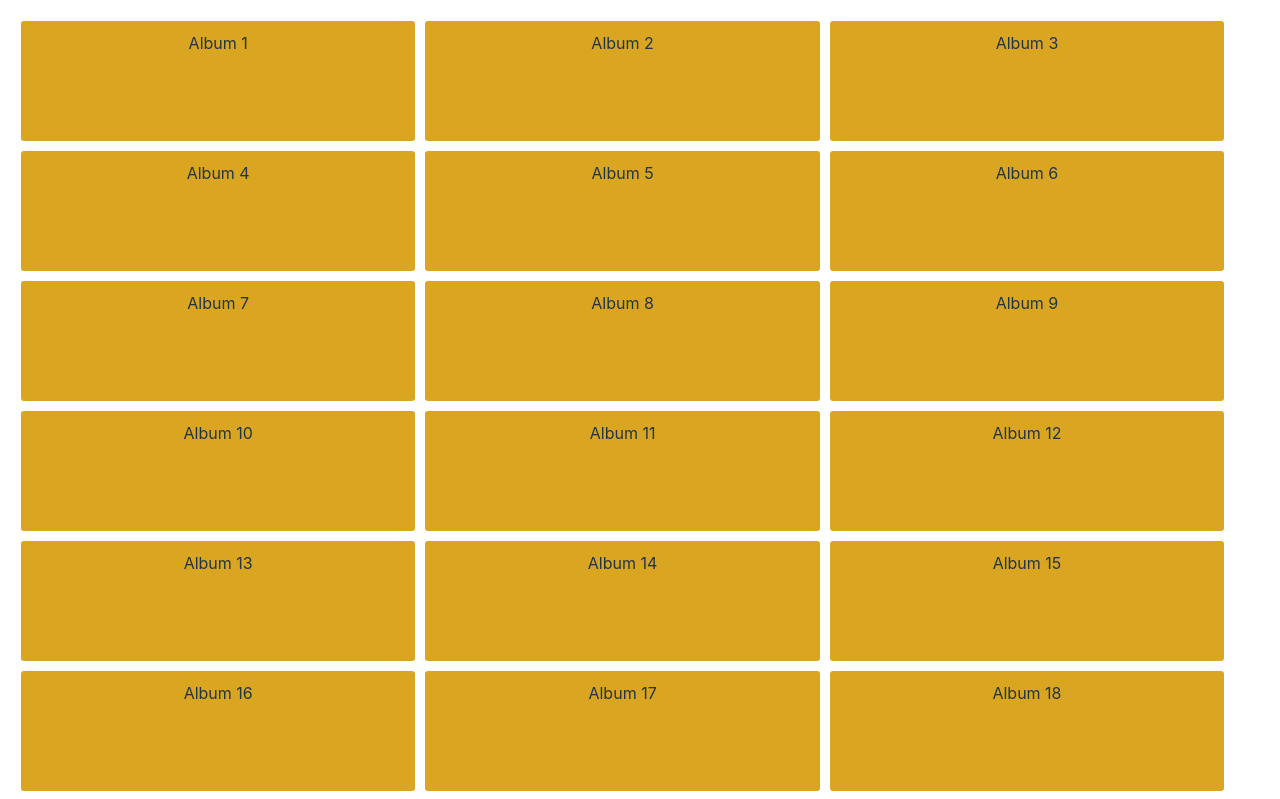
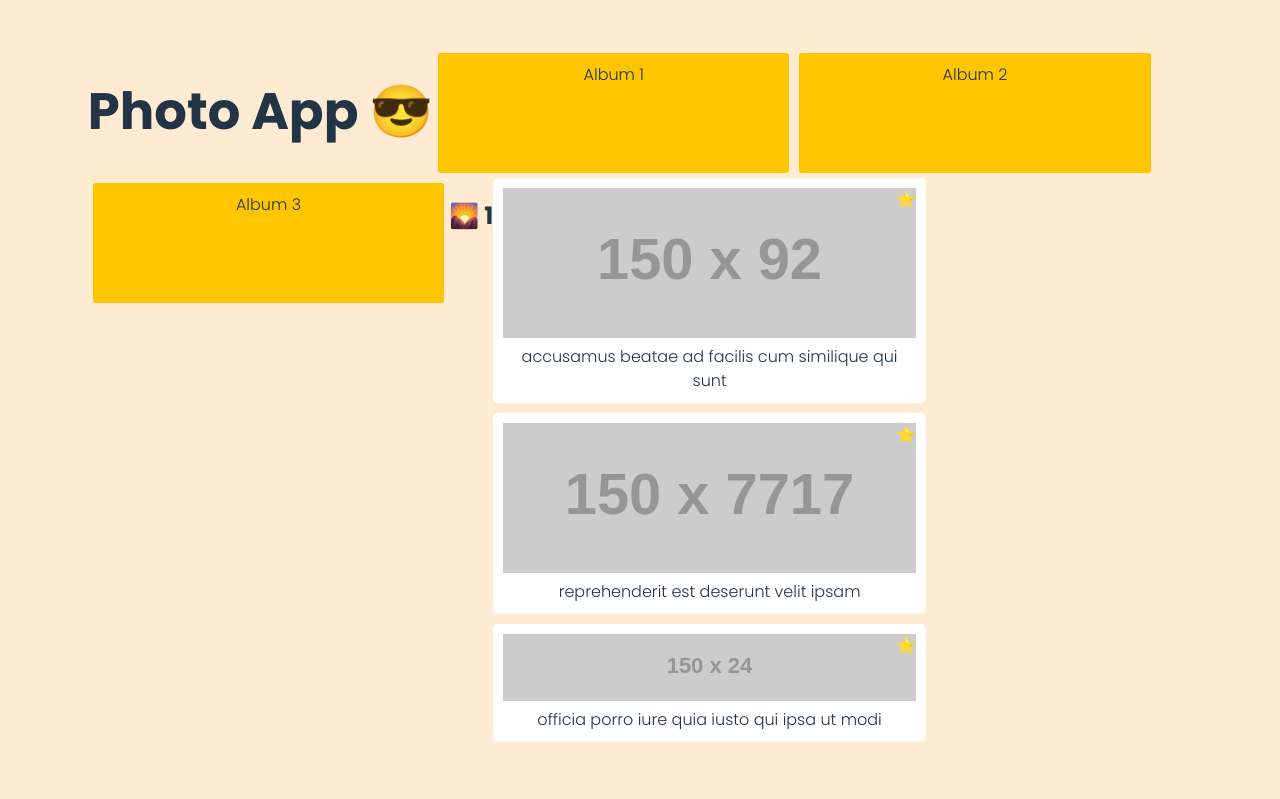
Before and after one commit to nhristova/photo-app, a React (Vite) app: page / in a window 1280 px wide. Shown: the top 799 px of the page. Built offline with nearby package versions, Linux system fonts and the light colour scheme.

Commit message:
🖼 Add album view, change albums data to array

```diff
--- a/src/App.css
+++ b/src/App.css
@@ -10,13 +10,43 @@
   flex-wrap: wrap;
 }
 
+/** Album Card Styles **/
+
 .album-card {
   width: 95%;
   height: 100px;
   padding: 10px;
   margin: 5px;
   border-radius: 3px;
-  background-color: goldenrod;
+  background-color: #ffc600;
+}
+
+/** Album View Styles **/
+.photos-list {
+  display: flex;
+  flex-direction: column;
+}
+
+/** Photo Card Styles **/
+.photo-card {
+  width: 95%;
+  background-color: #fff;
+  padding: 10px;
+  margin-block-end: 10px;
+  border-radius: 5px;
+  position: relative
+}
+
+.photo-card img {
+  width: 100%;
+  max-height: 150px;
+  object-fit: cover;
+}
+
+.fav-icon {
+  position: fixed;
+  position: absolute;
+  right: 10px;
 }
 
 @media only screen and (min-width: 768px) {
--- a/src/App.tsx
+++ b/src/App.tsx
@@ -1,7 +1,8 @@
 import { useEffect, useState } from 'react';
 import './App.css';
 import { loadData } from './data/loadDataLocal';
-import { Album } from './components/Album';
+import { AlbumCard } from './components/AlbumCard';
+import { AlbumView } from './components/AlbumView';
 
 function App() {
   const [albums, setAlbums] = useState(loadData());
@@ -10,7 +11,10 @@ function App() {
 
   return (
     <div className="App">
-      {Object.entries(albums).map(([key,value]) => <Album key={key} albumName={key} />)}
+      <h1>Photo App 😎</h1>
+      {albums.slice(0,3).map((a) => <AlbumCard key={a.id} albumName={a.id} />)}
+
+      <AlbumView album={albums[0]}/>
     </div>
   )
 }
--- a/src/components/Album.tsx
+++ /dev/null
@@ -1,5 +0,0 @@
-export function Album(props: { albumName: string }) {
-  return (
-    <div className="album-card">Album {props.albumName}</div>
-  )
-}
--- /dev/null
+++ b/src/components/AlbumCard.tsx
@@ -0,0 +1,9 @@
+interface AlbumCardProps {
+  albumName: string
+}
+
+export function AlbumCard(props: AlbumCardProps) {
+  return (
+    <div className="album-card">Album {props.albumName}</div>
+  )
+}
--- /dev/null
+++ b/src/components/AlbumView.tsx
@@ -0,0 +1,19 @@
+import { Album } from "../types/Albums";
+import { PhotoCard } from "./PhotoCard";
+
+interface AlbumViewProps {
+  album: Album;
+}
+
+export function AlbumView({ album }: AlbumViewProps) {
+  return (
+    <>
+      <h2>🌄 {album.id}</h2>
+      <div className="photos-list">
+        {
+          album.photos.slice(0, 3).map(p => <PhotoCard photo={p} />)
+        }
+      </div>
+    </>
+  )
+}
--- /dev/null
+++ b/src/components/PhotoCard.tsx
@@ -0,0 +1,15 @@
+import { Photo } from "../types/Photo";
+
+interface PhotoCardProps {
+  photo: Photo;
+}
+
+export function PhotoCard({ photo }: PhotoCardProps) {
+  return (
+    <div className="photo-card">
+      <div className="fav-icon">⭐</div>
+      <img src={photo.thumbnailUrl} />
+      <div>{photo.title}</div>
+    </div>
+  )
+}
--- a/src/data/loadDataLocal.ts
+++ b/src/data/loadDataLocal.ts
@@ -1,16 +1,23 @@
-import { Albums } from '../types/Albums';
+import { Album } from '../types/Albums';
+import { Photo } from '../types/Photo';
 import photosLocal from './photos.json';
 
-export const loadData = (): Albums => {
+export const loadData = (): Album[] => {
+  // TODO: Return an array of Albums {id, photos}
 
-  return photosLocal.reduce((acc, p) => {
-    if (!acc[p.albumId]) {
-      acc[p.albumId] = [];
+  let a = photosLocal.reduce((acc: any, p: Photo) => {
+    let id = p.albumId;
+    if (!acc[id]) {
+      acc[id] = [];
     }
 
-    acc[p.albumId].push(p);
+    acc[id].push(p);
 
     return acc;
-  }, {} as Albums);
+  }, {});
+
+  return Object.entries(a).map(([key, value]) => {
+    return { id: key, photos: value } as Album;
+  });
 
 }
--- a/src/index.css
+++ b/src/index.css
@@ -1,11 +1,13 @@
+@import url('https://fonts.googleapis.com/css2?family=Poppins:wght@300;700&display=swap');
+
 :root {
-  font-family: Inter, system-ui, Avenir, Helvetica, Arial, sans-serif;
+  font-family: Poppins, system-ui, Avenir, Helvetica, Arial, sans-serif;
   line-height: 1.5;
   font-weight: 400;
 
   color-scheme: light dark;
   color: rgba(255, 255, 255, 0.87);
-  background-color: #242424;
+  background-color: #193549;
 
   font-synthesis: none;
   text-rendering: optimizeLegibility;
@@ -58,7 +60,7 @@ button:focus-visible {
 @media (prefers-color-scheme: light) {
   :root {
     color: #213547;
-    background-color: #ffffff;
+    background-color: #ffebd1;
   }
   a:hover {
     color: #747bff;
@@ -67,3 +69,11 @@ button:focus-visible {
     background-color: #f9f9f9;
   }
 }
+
+/**
+Medium Gray: #565656
+
+Light Gray: #9e9e9e
+
+Hot Orange: #fba92c
+**/
--- a/src/types/Albums.ts
+++ b/src/types/Albums.ts
@@ -1,6 +1,7 @@
 import { Photo } from "./Photo";
 
-export interface Albums {
+export interface Album {
 
-  [id: number]: Photo[];
+  id: string;
+  photos: Photo[];
 }
```
Also changed, not shown: 1 other file (tests, documents, lock files or other folders).
